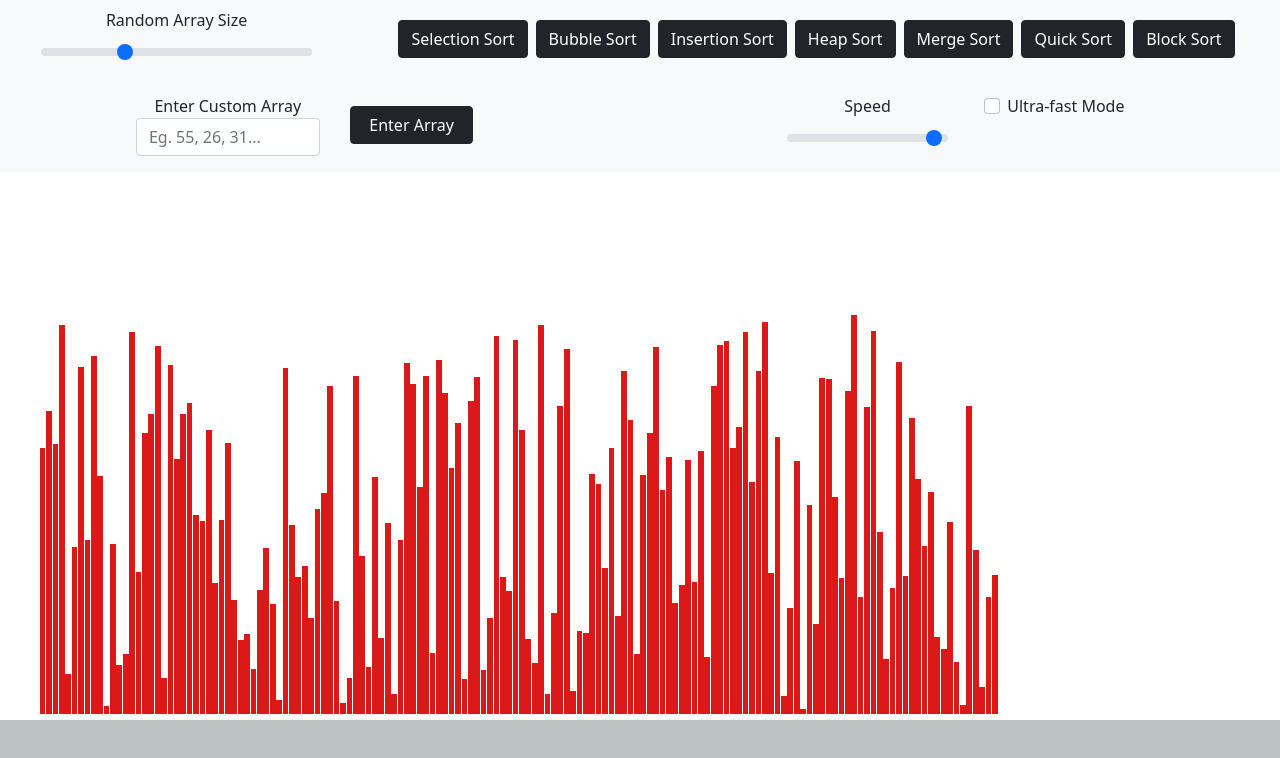
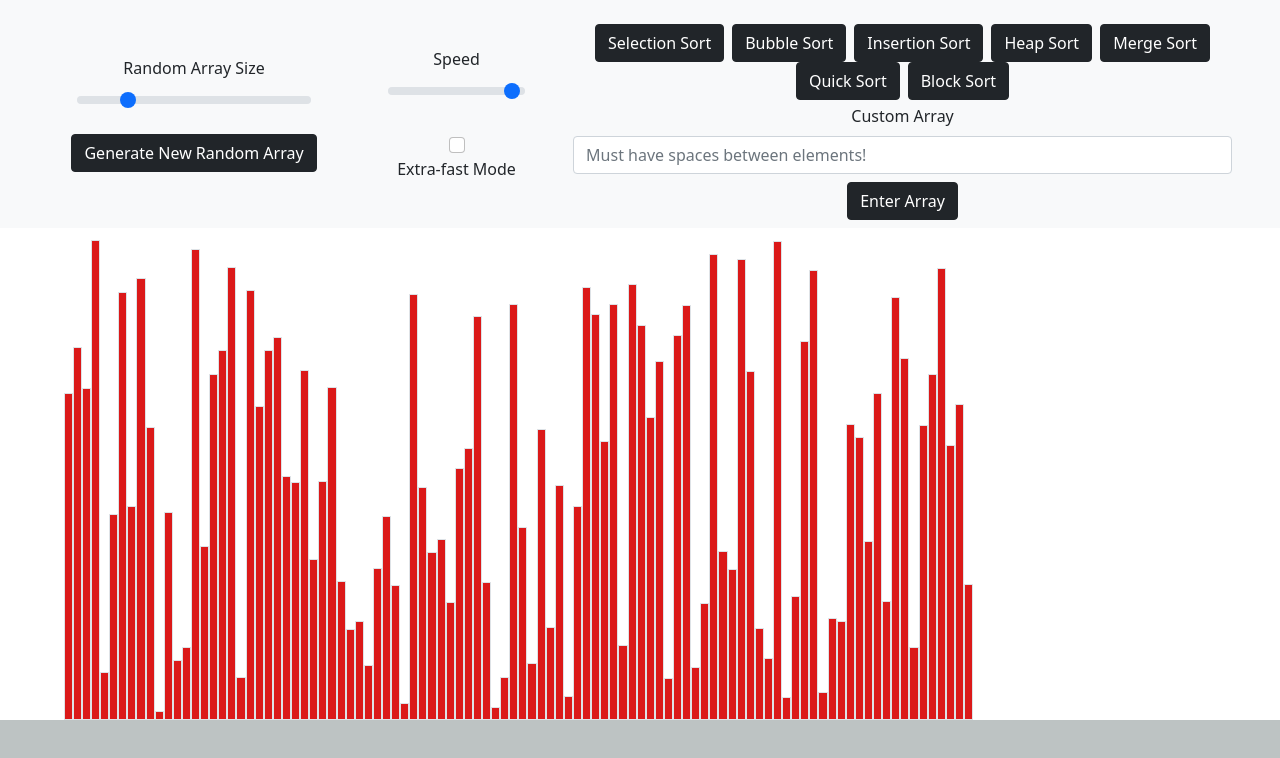
Before and after one commit to Brent152/Sorting-Algorithm-Visualizer, a React (Create React App) app in the folder sorting_visualizer/: page / in a window 1280 px wide. Shown: the top 758 px of the page. Built offline with nearby package versions, Linux system fonts and the light colour scheme.

Commit message:
Organized UI, added function to enter custom array, made bar height's scale

```diff
--- a/sorting_visualizer/src/components/Visualizer.css
+++ b/sorting_visualizer/src/components/Visualizer.css
@@ -6,6 +6,7 @@
 .array-container {
   position: absolute;
   bottom: 10%;
+  height: 60%;
 }
 
 .rectangle {
--- a/sorting_visualizer/src/components/Visualizer.jsx
+++ b/sorting_visualizer/src/components/Visualizer.jsx
@@ -1,18 +1,16 @@
 import React, { Component } from 'react';
 import './Visualizer.css';
 // I need to make the size of the array bars be based on the size of the screen
-const MAX_ARRAY_ELEMENT_NUMBER = 400;
+const MAX_ARRAY_ELEMENT_NUMBER = 500;
 const UNSORTED_COLOR = "rgb(219, 25, 25)", SORTING_COLOR = "rgb(52, 24, 211)",
         SORTED_COLOR = "rgb(31, 212, 31)", CHECK_COLOR = "fuchsia", WALL_COLOR = "black",
         EXTRA_COMPARISON_COLOR = "gray";
 const PAUSE_MULTIPLIER = 20;
 
 // Global but changed by user (or caused by a user change)
-let ARRAY_SIZE = 150;
-let ANIMATION_SPEED = 20;
 let FAST_MODE = false;
 
-let MARGIN_LEFT, BAR_WIDTH;
+let ARRAY_SIZE, ANIMATION_SPEED, MARGIN_LEFT, BAR_WIDTH, MAX_ELEMENT_FOUND;
 
 
 class Visualizer extends React.Component {
@@ -33,41 +31,38 @@ class Visualizer extends React.Component {
         return (
             <React.Fragment>
                 <nav className="navbar navbar-expand-lg navbar-light bg-light">
-                    <div className="form-group mx-auto">
+                    <div className="mx-5">
                         <label htmlFor="arraySizeRange" className="form-label">Random Array Size</label>
-                        <input type="range" className="form-range" min="1" max="500" defaultValue="150" step="1" id="arraySizeRange"
-                            onChange={this.arraySizeChangeHandle} disabled={this.state.isAnimating}></input>
+                        <br />
+                        <input type="range" className="form-range" min="2" max="500" defaultValue="100" step="1" id="arraySizeRange"
+                            onChange={this.arraySizeChangeHandle} disabled={this.state.isAnimating} style={{width: "80%"}}></input>
+
+                        <button className="btn btn-dark mt-3" onClick={this.generateArrayHandle} disabled={this.state.isAnimating}>Generate New Random Array</button>
                     </div>
                     <div className="mx-auto">
-                        <button className="btn btn-dark mx-1" onClick={this.selectionSortHandle} disabled={this.state.isAnimating}>Selection Sort</button>
-                        <button className="btn btn-dark mx-1" onClick={this.bubbleSortHandle} disabled={this.state.isAnimating}>Bubble Sort</button>
-                        <button className="btn btn-dark mx-1" onClick={this.insertionSortHandle} disabled={this.state.isAnimating}>Insertion Sort</button>
-                        <button className="btn btn-dark mx-1" onClick={this.heapSortHandle} disabled={this.state.isAnimating}>Heap Sort</button>
-                        <button className="btn btn-dark mx-1" onClick={this.mergeSortHandle} disabled={this.state.isAnimating}>Merge Sort</button>
-                        <button className="btn btn-dark mx-1" onClick={this.quickSortHandle} disabled={this.state.isAnimating}>Quick Sort</button>
-                        <button className="btn btn-dark mx-1" onClick={this.quickSortHandle} disabled={this.state.isAnimating}>Block Sort</button>
-                    </div>
-                </nav>
-
-                <nav className="navbar navbar-expand-lg navbar-light bg-light">
-                    <div className="navbar navbar-expand-lg navbar-light mx-auto">
-                        <div className="form-group col-md-6">
-                            <label htmlFor="EnterCustomArrayLabel">Enter Custom Array</label>
-                            <input type="email" className="form-control" id="EnterCustomArrayField" placeholder="Eg. 55, 26, 31..." style={{}}></input>
+                        <label htmlFor="speedRange" className="form-label">Speed</label>
+                        <input type="range" className="form-range" min="1" max="500" defaultValue="480" step="1" id="speedRange"
+                            onChange={this.speedChangeHandle} disabled={this.state.isAnimating} style={{}}></input>
+                        <div className="mt-4">
+                            <input className="form-check-input mx-2" type="checkbox" value="" id="extraFastCheck" onChange={this.extraFastChangeHandle} disabled={this.state.isAnimating}></input>
+                            <label className="form-check-label mx-2" htmlFor="extraFastCheck">Extra-fast Mode</label>
                         </div>
-                        <button className="btn btn-dark col-md-4 mx-auto" onClick={this.generateArrayHandle} disabled={this.state.isAnimating} style={{}}>Enter Array</button>
                     </div>
 
-                    <div className="mx-auto row">
-                        <div className="form-group mx-auto col-sm-6">
-                            <label htmlFor="speedRange" className="form-label">Speed</label>
-                            <input type="range" className="form-range" min="1" max="500" defaultValue="480" step="1" id="speedRange"
-                                onChange={this.speedChangeHandle} disabled={this.state.isAnimating}></input>
+                    <div className="form-group mx-5 mt-3">
+                        <div className="mx-auto">
+                            <button className="btn btn-dark mx-1" onClick={this.selectionSortHandle} disabled={this.state.isAnimating}>Selection Sort</button>
+                            <button className="btn btn-dark mx-1" onClick={this.bubbleSortHandle} disabled={this.state.isAnimating}>Bubble Sort</button>
+                            <button className="btn btn-dark mx-1" onClick={this.insertionSortHandle} disabled={this.state.isAnimating}>Insertion Sort</button>
+                            <button className="btn btn-dark mx-1" onClick={this.heapSortHandle} disabled={this.state.isAnimating}>Heap Sort</button>
+                            <button className="btn btn-dark mx-1" onClick={this.mergeSortHandle} disabled={this.state.isAnimating}>Merge Sort</button>
+                            <button className="btn btn-dark mx-1" onClick={this.quickSortHandle} disabled={this.state.isAnimating}>Quick Sort</button>
+                            <button className="btn btn-dark mx-1" onClick={this.quickSortHandle} disabled={this.state.isAnimating}>Block Sort</button>
                         </div>
-
-                        <div className="form-check mx-auto col-sm-6">
-                            <input className="form-check-input mx-auto" type="checkbox" value="" id="ultraFastCheck" onChange={this.ultraFastChangeHandle} disabled={this.state.isAnimating}></input>
-                            <label className="form-check-label mx-auto" htmlFor="ultraFastCheck">Ultra-fast Mode</label>
+                        <div className="mx-auto">
+                            <label htmlFor="EnterCustomArrayLabel" className="mt-1">Custom Array</label>
+                            <input type="email" className="form-control my-2" id="EnterCustomArrayField" placeholder="Must have spaces between elements!" style={{}}></input>
+                            <button className="btn btn-dark" onClick={this.customArrayHandle} disabled={this.state.isAnimating} style={{}}>Enter Array</button>
                         </div>
                     </div>
                 </nav>
@@ -76,17 +71,15 @@ class Visualizer extends React.Component {
                 <div className="array-container"
                 style={{
                     right:"20%",
-                    left: "1%"
-
+                    left: "1%",
                 }}>
                     {this.state.array.map((bar, index) => (
                         <div
-                        className="array-bar"
+                        className="array-bar border border-auto"
                         key={index}
-                        style={
-                            {height: `${bar.value}px`,
+                        style={{
+                            height: `${100*bar.value/MAX_ELEMENT_FOUND}%`,
                             backgroundColor: bar.color,
-                            marginLeft: `${MARGIN_LEFT}%`,
                             width: `${BAR_WIDTH}%`,
                         }}></div>
                     ))}
@@ -101,9 +94,17 @@ class Visualizer extends React.Component {
 
     // Set default state
     componentDidMount() {
-        MARGIN_LEFT = 10.0/ARRAY_SIZE;
+        ARRAY_SIZE = document.getElementById("arraySizeRange").value;
+        MARGIN_LEFT = 5/ARRAY_SIZE;
         BAR_WIDTH = (100-5-(MARGIN_LEFT*ARRAY_SIZE))/ARRAY_SIZE;
-        FAST_MODE = document.getElementById("ultraFastCheck").value;
+        ANIMATION_SPEED = 500-document.getElementById("speedRange").value;
+        FAST_MODE = document.getElementById("extraFastCheck").value;
+        this.setState({array: this.newArray()});
+        this.setState({frames: []});
+    }
+
+    // Called by Generate New Array Button and sets the state to a new array
+    generateArrayHandle = () => {
         this.setState({array: this.newArray()});
         this.setState({frames: []});
     }
@@ -119,8 +120,46 @@ class Visualizer extends React.Component {
         this.setState({array: this.newArray()});
     }
 
-    ultraFastChangeHandle = () => {
+    extraFastChangeHandle = () => {
         FAST_MODE = !FAST_MODE;
+    }
+
+    customArrayHandle = () => {
+        // Get input
+        let input = document.getElementById("EnterCustomArrayField").value;
+        input = input.replace(/[^0-9 ]/g, "");
+        // Parse into an array of integers
+        const inputArray = input.split(" ");
+        // Parse into an array of bar objects
+        const arr = [];
+        for (let i = 0; i < inputArray.length; i++) {
+            if (inputArray[i] != "") {
+                let bar = {
+                    value: Number(inputArray[i]),
+                    color: UNSORTED_COLOR,
+                }
+                arr.push(bar);
+            }
+        }
+        if (arr.length < 2) {
+            alert("Must contain 2 or more elements");
+            return;
+        }
+        // Change "constants"
+        ARRAY_SIZE = arr.length;
+        MARGIN_LEFT = 5/ARRAY_SIZE;
+        BAR_WIDTH = (100-5-(MARGIN_LEFT*ARRAY_SIZE))/ARRAY_SIZE;
+        console.log(ARRAY_SIZE);
+        console.log("Made new custom array");
+        console.log(arr);
+        this.setState({array: arr});
+        // Find largest element
+        MAX_ELEMENT_FOUND = arr[0].value;
+        for (let i = 0; i < ARRAY_SIZE; i++) {
+            if (arr[i].value > MAX_ELEMENT_FOUND) {
+                MAX_ELEMENT_FOUND = arr[i].value;
+            }
+        }
     }
 
     // Creates a new array and returns it
@@ -133,7 +172,14 @@ class Visualizer extends React.Component {
             }
             arr.push(bar);
         }
-        console.log("made new array");
+        // Find largest element
+        MAX_ELEMENT_FOUND = arr[0].value;
+        for (let i = 0; i < ARRAY_SIZE; i++) {
+            if (arr[i].value > MAX_ELEMENT_FOUND) {
+                MAX_ELEMENT_FOUND = arr[i].value;
+            }
+        }
+        console.log("Made new array");
         return arr;
     }
 
```
